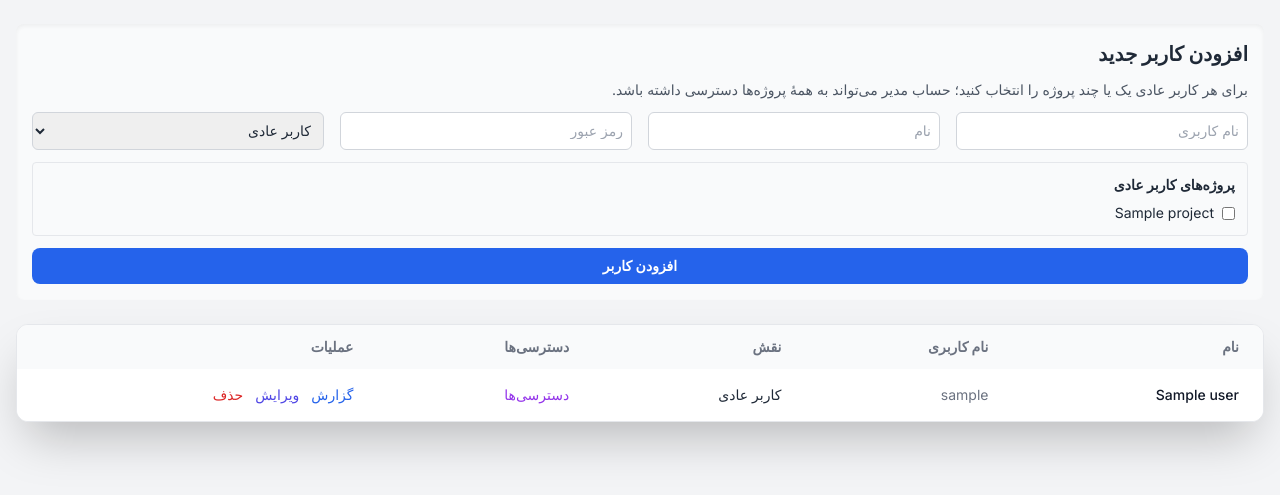
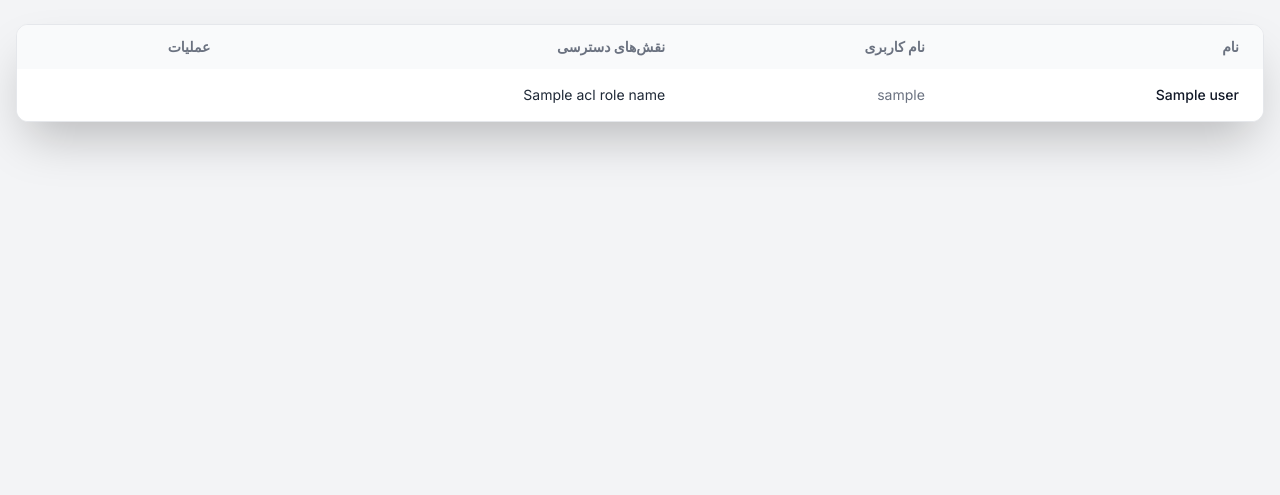
Before and after one commit to saeedne/WBS, a Python web app: template templates/users.html in a window 1280 px wide. Shown: the part 64-559 px from the top of the page. Run offline with Jinja, Linux system fonts and the light colour scheme; the template is opened without the code that fills it: most values are stand-ins (such as "Sample title", 1, 10 or a date in 2020).

Commit message:
Manage users through assigned access roles

```diff
--- a/templates/users.html
+++ b/templates/users.html
@@ -14,9 +14,11 @@
 <header class="text-center mb-6">
     <h1 class="text-2xl sm:text-3xl font-bold text-gray-800">مدیریت کاربران و پروژه‌ها</h1>
     <p class="text-gray-500 text-sm">افزودن، ویرایش و حذف کاربران و پروژه‌ها</p>
+    {% if can_manage_roles %}<a href="{{ url_for('roles') }}" class="inline-block mt-3 text-purple-700 hover:underline">مدیریت نقش‌ها و دسترسی‌ها</a>{% endif %}
 </header>
 
 <section>
+    {% if can_create_project or can_edit_project or can_export_projects or can_delete_project %}
     {% if can_create_project %}
     <div class="bg-indigo-50 p-4 rounded-lg shadow-inner border border-indigo-100 mb-6">
         <h2 class="text-xl font-bold text-gray-800 mb-3">ساخت پروژهٔ جدید</h2>
@@ -35,6 +37,7 @@
             <button type="submit" class="bg-green-600 hover:bg-green-700 text-white font-semibold px-5 py-2 rounded-lg">ساخت پروژه</button>
         </form>
     </div>
+    {% endif %}
 
     <div class="bg-white rounded-xl overflow-hidden shadow-xl border border-gray-200 mb-6">
         <h2 class="text-xl font-bold p-4">پروژه‌ها</h2>
@@ -53,19 +56,23 @@
                         <td class="px-4 py-3">{{ project.estimate_amount if project.estimate_amount is not none else '—' }}</td>
                         <td class="px-4 py-3">{{ 'در حال خروجی و حذف' if project.deletion_token else 'فعال' }}</td>
                         <td class="px-4 py-3 flex flex-wrap gap-3">
-                            {% if project.deletion_token %}
+                            {% if project.deletion_token and can_delete_project %}
                             <form action="{{ url_for('cancel_project_export_route', project_id=project.id) }}" method="post" onsubmit="return confirm('فرایند حذف لغو شود و اطلاعات پروژه باقی بماند؟');">
                                 <button type="submit" class="text-amber-800 hover:underline">لغو فرایند</button>
                             </form>
-                            {% else %}
+                            {% elif not project.deletion_token %}
+                            {% if can_edit_project %}
                             <button type="button" class="edit-project-button text-indigo-700 hover:underline"
                                     data-id="{{ project.id }}" data-name="{{ project.name }}"
                                     data-employer="{{ project.employer_name or '' }}" data-start="{{ project.start_date_jalali or '' }}"
                                     data-duration="{{ project.contract_duration_months if project.contract_duration_months is not none else '' }}" data-estimate="{{ project.estimate_amount if project.estimate_amount is not none else '' }}">ویرایش</button>
+                            {% endif %}
+                            {% if can_export_projects and can_delete_project %}
                             <form action="{{ url_for('begin_project_export', project_id=project.id) }}" method="post"
                                   onsubmit="return confirm('ابتدا خروجی اکسل و ZIP این پروژه ساخته می‌شود. پس از دریافت هر دو فایل می‌توانید حذف قطعی را تأیید کنید. ادامه می‌دهید؟');">
                                 <button type="submit" class="text-red-700 hover:underline">خروجی و حذف پروژه</button>
                             </form>
+                            {% endif %}
                             {% endif %}
                         </td>
                     </tr>
@@ -79,30 +86,38 @@
     {% endif %}
 
     {% if projects %}
+    {% if can_permission('users.create') %}
     <div class="bg-gray-50 p-4 rounded-lg shadow-inner mb-6">
         <h2 class="text-xl font-bold text-gray-800 mb-3">افزودن کاربر جدید</h2>
-        <p class="text-sm text-gray-600 mb-3">برای هر کاربر عادی یک یا چند پروژه را انتخاب کنید؛ حساب مدیر می‌تواند به همهٔ پروژه‌ها دسترسی داشته باشد.</p>
+        <p class="text-sm text-gray-600 mb-3">برای هر کاربر پروژه و نقش‌های دسترسی را انتخاب کنید. فقط حساب admin دسترسی سراسری دارد.</p>
         <form action="/add_user" method="post" class="space-y-3">
-            <div class="grid grid-cols-1 sm:grid-cols-2 lg:grid-cols-4 gap-4">
+            <div class="grid grid-cols-1 sm:grid-cols-2 lg:grid-cols-3 gap-4">
                 <input type="text" name="username" placeholder="نام کاربری" required class="w-full p-2 rounded-md border border-gray-300 text-sm">
                 <input type="text" name="name" placeholder="نام" required class="w-full p-2 rounded-md border border-gray-300 text-sm">
                 <input type="password" name="password" placeholder="رمز عبور" required class="w-full p-2 rounded-md border border-gray-300 text-sm">
-                <select name="role" required class="w-full p-2 rounded-md border border-gray-300 text-sm">
-                    <option value="user">کاربر عادی</option>
-                    <option value="admin">مدیر</option>
-                </select>
             </div>
             <div class="rounded border p-3">
-                <p class="text-sm font-semibold mb-2">پروژه‌های کاربر عادی</p>
+                <p class="text-sm font-semibold mb-2">پروژه‌های کاربر</p>
                 <div class="grid grid-cols-1 sm:grid-cols-2 gap-2">
                     {% for project in project_choices %}
                     <label class="flex gap-2 items-center text-sm"><input type="checkbox" name="project_ids" value="{{ project.id }}" {% if project.id == session.get('active_project_id') %}checked{% endif %}><span>{{ project.name }}</span></label>
                     {% endfor %}
                 </div>
             </div>
+            {% if can_assign_roles %}
+            <div class="rounded border p-3">
+                <p class="text-sm font-semibold mb-2">نقش‌های دسترسی (امکان انتخاب چند نقش)</p>
+                <div class="grid grid-cols-1 sm:grid-cols-2 gap-2">
+                    {% for role_item in available_roles %}
+                    <label class="flex gap-2 items-center text-sm"><input type="checkbox" name="role_ids" value="{{ role_item.id }}"><span>{{ role_item.name }}</span></label>
+                    {% else %}<span class="text-sm text-gray-500">هنوز نقشی ساخته نشده است.</span>{% endfor %}
+                </div>
+            </div>
+            {% endif %}
             <button type="submit" class="w-full bg-blue-600 text-white font-semibold py-2 rounded-lg hover:bg-blue-700 text-sm">افزودن کاربر</button>
         </form>
     </div>
+    {% endif %}
 
     <div class="bg-white rounded-xl overflow-hidden shadow-2xl border border-gray-200">
         <div class="overflow-x-auto">
@@ -110,8 +125,7 @@
                 <thead class="bg-gray-50"><tr>
                     <th class="px-6 py-3 text-right text-sm text-gray-500">نام</th>
                     <th class="px-6 py-3 text-right text-sm text-gray-500">نام کاربری</th>
-                    <th class="px-6 py-3 text-right text-sm text-gray-500">نقش</th>
-                    <th class="px-6 py-3 text-right text-sm text-gray-500">دسترسی‌ها</th>
+                    <th class="px-6 py-3 text-right text-sm text-gray-500">نقش‌های دسترسی</th>
                     <th class="px-6 py-3 text-right text-sm text-gray-500">عملیات</th>
                 </tr></thead>
                 <tbody class="bg-white divide-y divide-gray-200">
@@ -120,20 +134,18 @@
                     <tr class="hover:bg-gray-100" data-username="{{ user.username }}">
                         <td class="px-6 py-4 text-sm font-medium text-gray-900">{{ user.name }}</td>
                         <td class="px-6 py-4 text-sm text-gray-500">{{ user.username }}</td>
-                        <td class="px-6 py-4 text-sm">{{ 'مدیر' if user.role == 'admin' else 'کاربر عادی' }}</td>
-                        <td class="px-6 py-4 text-sm">
-                            {% if user.username != 'admin' or session['user']['username'] == 'admin' %}
-                            <button onclick="showPermissionsModal('{{ user.username }}')" class="text-purple-600 hover:text-purple-900">دسترسی‌ها</button>
+                        <td class="px-6 py-4 text-sm">{% if user.username == 'admin' %}مدیر سیستم — همهٔ دسترسی‌ها{% else %}{{ user.acl_role_names|join('، ') if user.acl_role_names else 'بدون نقش' }}{% endif %}</td>
+                        <td class="px-6 py-4 text-sm flex gap-3">
+                            {% if can_permission('users.logs.view') %}
+                            <button onclick="showUserLogModal('{{ user.username }}')" class="text-blue-600 hover:text-blue-900">گزارش</button>
                             {% endif %}
-                        </td>
-                        <td class="px-6 py-4 text-sm flex gap-3">
-                            <button onclick="showUserLogModal('{{ user.username }}')" class="text-blue-600 hover:text-blue-900">گزارش</button>
-                            {% if user.username != 'admin' or session['user']['username'] == 'admin' %}
+                            {% if user.username != 'admin' and can_permission('users.edit') %}
                             <button type="button" class="edit-user-button text-indigo-600 hover:text-indigo-900"
-                                    data-username="{{ user.username }}" data-name="{{ user.name }}" data-role="{{ user.role }}"
-                                    data-project-ids="{{ user.project_ids|join(',') }}">ویرایش</button>
+                                    data-username="{{ user.username }}" data-name="{{ user.name }}"
+                                    data-project-ids="{{ user.project_ids|join(',') }}"
+                                    data-role-ids="{{ user.role_ids|join(',') }}">ویرایش</button>
                             {% endif %}
-                            {% if user.username != 'admin' %}
+                            {% if user.username != 'admin' and can_permission('users.delete') %}
                             <form action="/delete_user" method="post" onsubmit="return confirm('آیا از حذف کاربر {{ user.name }} مطمئن هستید؟');">
                                 <input type="hidden" name="username" value="{{ user.username }}">
                                 <button type="submit" class="text-red-600 hover:text-red-900">حذف</button>
@@ -152,7 +164,7 @@
     {% endif %}
 </section>
 
-{% if can_create_project %}
+{% if can_edit_project %}
 <div id="editProjectModal" class="modal"><div class="modal-content">
     <span class="close-button" onclick="closeModal('editProjectModal')">&times;</span>
     <h2 class="text-xl font-bold mb-4">ویرایش مشخصات پروژه</h2>
@@ -180,32 +192,25 @@
         <input type="text" id="display_username" disabled class="w-full p-2 border rounded bg-gray-100">
         <input type="text" id="edit_name" name="name" required class="w-full p-2 border rounded" placeholder="نام">
         <input type="password" id="edit_password" name="password" class="w-full p-2 border rounded" placeholder="رمز عبور جدید (اختیاری)">
-        <select id="edit_role" name="role" class="w-full p-2 border rounded"><option value="user">کاربر عادی</option><option value="admin">مدیر</option></select>
         <div id="edit-project-assignment" class="rounded border p-3">
-            <p class="text-sm font-semibold mb-2">پروژه‌های کاربر عادی</p>
+            <p class="text-sm font-semibold mb-2">پروژه‌های کاربر</p>
             <div class="grid grid-cols-1 sm:grid-cols-2 gap-2">
                 {% for project in project_choices %}
                 <label class="flex gap-2 items-center text-sm"><input type="checkbox" name="project_ids" value="{{ project.id }}"><span>{{ project.name }}</span></label>
                 {% endfor %}
             </div>
         </div>
+        {% if can_assign_roles %}
+        <div class="rounded border p-3">
+            <p class="text-sm font-semibold mb-2">نقش‌های دسترسی (امکان انتخاب چند نقش)</p>
+            <div class="grid grid-cols-1 sm:grid-cols-2 gap-2">
+                {% for role_item in available_roles %}
+                <label class="flex gap-2 items-center text-sm"><input type="checkbox" name="role_ids" value="{{ role_item.id }}"><span>{{ role_item.name }}</span></label>
+                {% else %}<span class="text-sm text-gray-500">هنوز نقشی ساخته نشده است.</span>{% endfor %}
+            </div>
+        </div>
+        {% endif %}
         <div class="flex justify-end gap-3"><button class="bg-green-600 text-white py-2 px-4 rounded">ذخیره</button><button type="button" onclick="closeModal('editModal')" class="bg-gray-400 text-white py-2 px-4 rounded">انصراف</button></div>
-    </form>
-</div></div>
-
-<div id="permissionsModal" class="modal"><div class="modal-content">
-    <span class="close-button" onclick="closeModal('permissionsModal')">&times;</span>
-    <h2 class="text-xl font-bold mb-2">تنظیم دسترسی‌ها</h2>
-    <div id="permissions-user-info" class="text-sm font-semibold mb-4"></div>
-    <form id="permissions-form" action="/update_permissions" method="post">
-        <input type="hidden" name="username" id="permissions_username">
-        <div class="grid grid-cols-1 sm:grid-cols-2 gap-3">
-            {% set permissions = [('index','ثبت تردد'),('management','مدیریت کارکنان'),('reports','گزارش ترددها'),('users','مدیریت کاربران'),('petty_cash','ثبت هزینه'),('petty_cash_reports','گزارش هزینه'),('daily_worker','ثبت روزمزد'),('daily_worker_reports','گزارش روزمزد'),('financial_records','ثبت مالی'),('financial_reports','گزارش مالی'),('dashboard','داشبورد'),('admin_dashboard','پنل مدیریت'),('facilities','ثبت تأسیسات'),('facilities_reports','گزارش تأسیسات'),('payroll_calculation','محاسبه حقوق'),('project_wbs','ساختار شکست پروژه'),('project_progress','پیشرفت فیزیکی پروژه')] %}
-            {% for key, label in permissions %}
-            <label class="flex gap-2 items-center"><input type="checkbox" name="{{ key }}"><span>{{ label }}</span></label>
-            {% endfor %}
-        </div>
-        <div class="flex justify-end gap-3 mt-4"><button class="bg-green-600 text-white py-2 px-4 rounded">ذخیره</button><button type="button" onclick="closeModal('permissionsModal')" class="bg-gray-400 text-white py-2 px-4 rounded">انصراف</button></div>
     </form>
 </div></div>
 
@@ -308,42 +313,28 @@ document.querySelectorAll('.edit-project-button').forEach(button => {
         showModal('editProjectModal');
     });
 });
-function showEditModal(username, name, role, projectIds) {
+function showEditModal(username, name, projectIds, roleIds) {
     document.getElementById('edit_username').value = username;
     document.getElementById('display_username').value = username;
     document.getElementById('edit_name').value = name;
-    document.getElementById('edit_role').value = role;
     document.getElementById('edit_password').value = '';
     const projectSet = new Set(projectIds);
     document.querySelectorAll('#edit-project-assignment input[name="project_ids"]').forEach(box => {
         box.checked = projectSet.has(box.value);
     });
-    document.getElementById('edit-project-assignment').classList.toggle('hidden', role === 'admin');
+    const roleSet = new Set(roleIds.map(String));
+    document.querySelectorAll('#editModal input[name="role_ids"]').forEach(box => {
+        box.checked = roleSet.has(box.value);
+    });
     showModal('editModal');
 }
 document.querySelectorAll('.edit-user-button').forEach(button => {
     button.addEventListener('click', () => showEditModal(
-        button.dataset.username, button.dataset.name, button.dataset.role,
-        (button.dataset.projectIds || '').split(',').filter(Boolean)
+        button.dataset.username, button.dataset.name,
+        (button.dataset.projectIds || '').split(',').filter(Boolean),
+        (button.dataset.roleIds || '').split(',').filter(Boolean)
     ));
 });
-document.getElementById('edit_role').addEventListener('change', event => {
-    document.getElementById('edit-project-assignment').classList.toggle('hidden', event.target.value === 'admin');
-});
-async function showPermissionsModal(username) {
-    const form = document.getElementById('permissions-form');
-    document.getElementById('permissions_username').value = username;
-    document.getElementById('permissions-user-info').textContent = `تنظیم دسترسی‌ها برای: ${username}`;
-    form.querySelectorAll('input[type="checkbox"]').forEach(box => box.checked = false);
-    const response = await fetch(`/get_permissions/${encodeURIComponent(username)}`);
-    if (!response.ok) { alert('امکان دریافت دسترسی‌ها وجود ندارد.'); return; }
-    const data = await response.json();
-    Object.entries(data.permissions || {}).forEach(([name, enabled]) => {
-        const box = form.querySelector(`input[name="${name}"]`);
-        if (box) box.checked = Boolean(enabled);
-    });
-    showModal('permissionsModal');
-}
 async function showUserLogModal(username) {
     const content = document.getElementById('user-log-content');
     content.textContent = 'در حال بارگذاری…';
```
